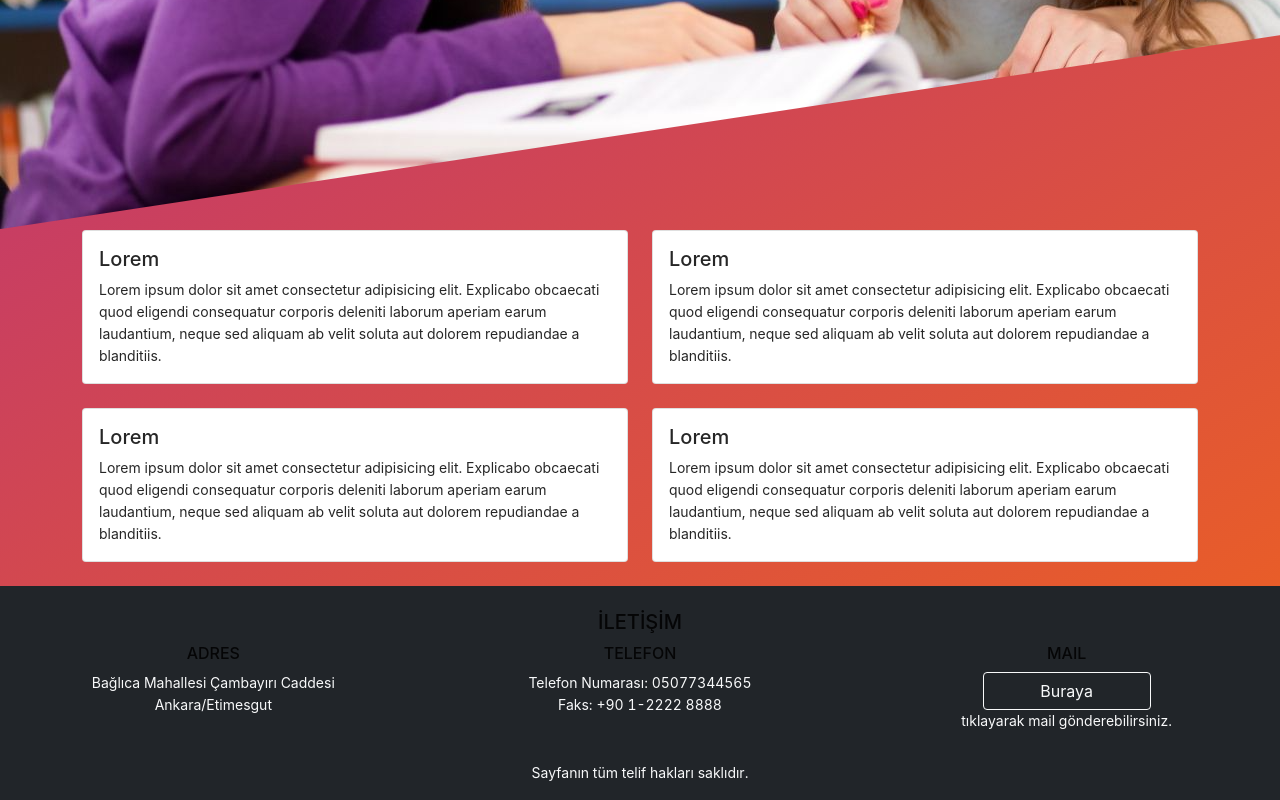
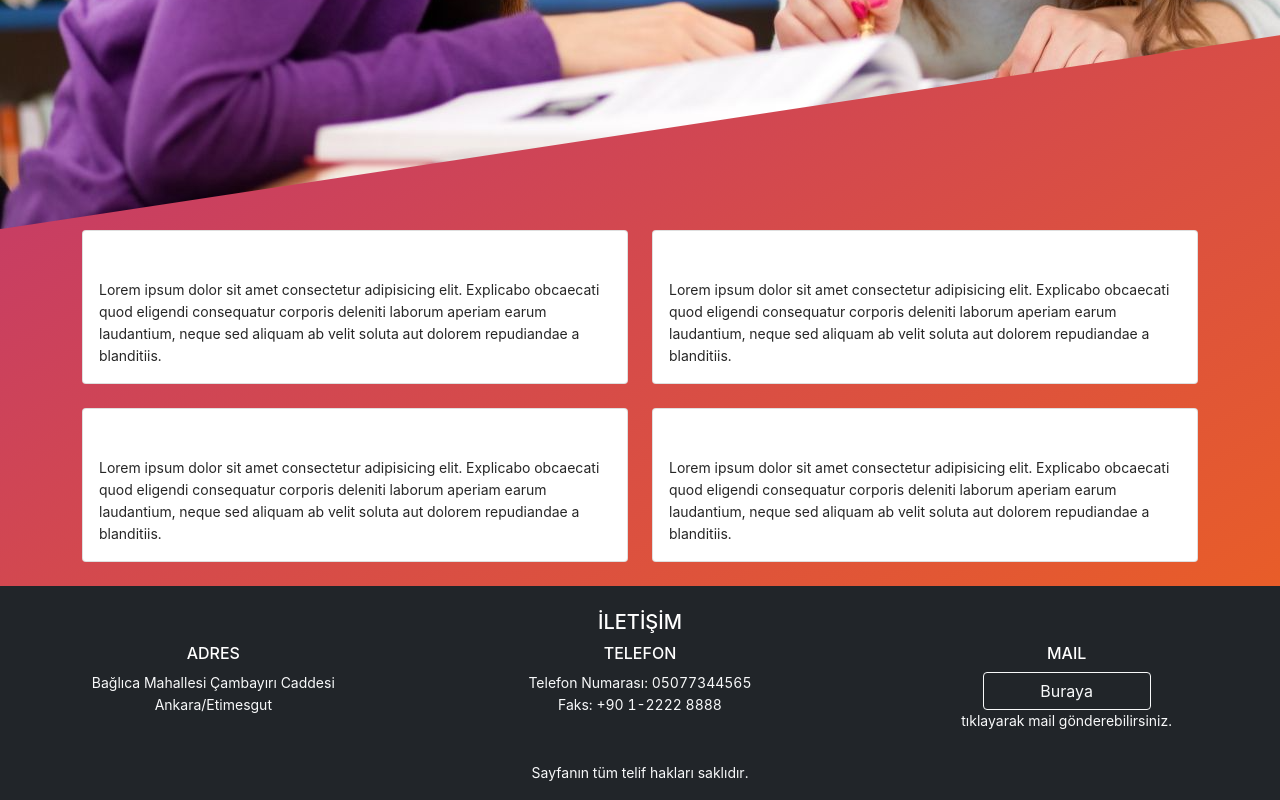
Before and after one commit to YakupKursat/Ziraat-Project-FrontEnd, a React (Create React App) app in the folder my-app/: page / in a window 1280 px wide. Shown: the part 727-1527 px from the top of the page. Built offline with nearby package versions, Linux system fonts and the light colour scheme.

Commit message:
continuation of previous commit

```diff
--- a/my-app/src/Css/FooterCss.css
+++ b/my-app/src/Css/FooterCss.css
@@ -2,5 +2,5 @@
     height: 100%;
 }
 h5,h6{
-    color: white;
+    color: white !important;
 }
--- /dev/null
+++ b/my-app/src/model.ts
@@ -0,0 +1,4 @@
+export type  PostType={
+    studentId1:number;
+    country:number;
+}
```
